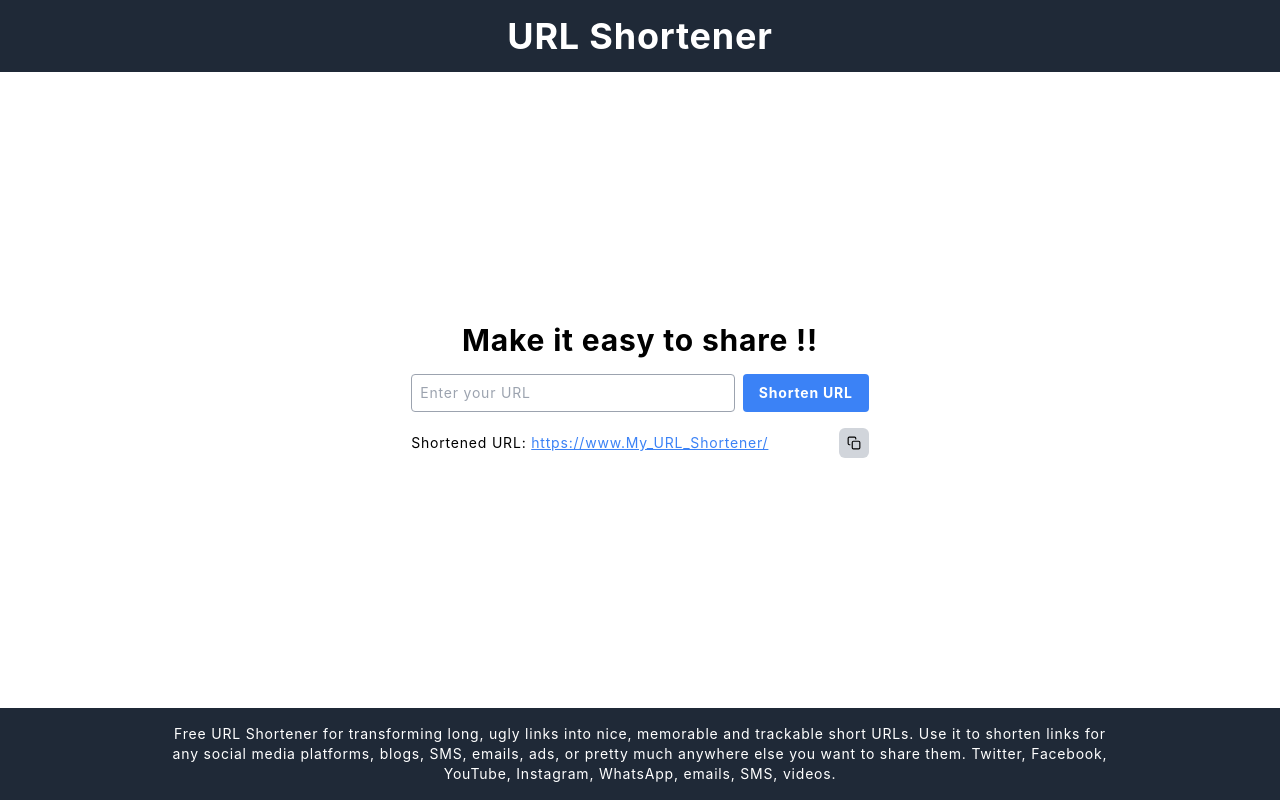
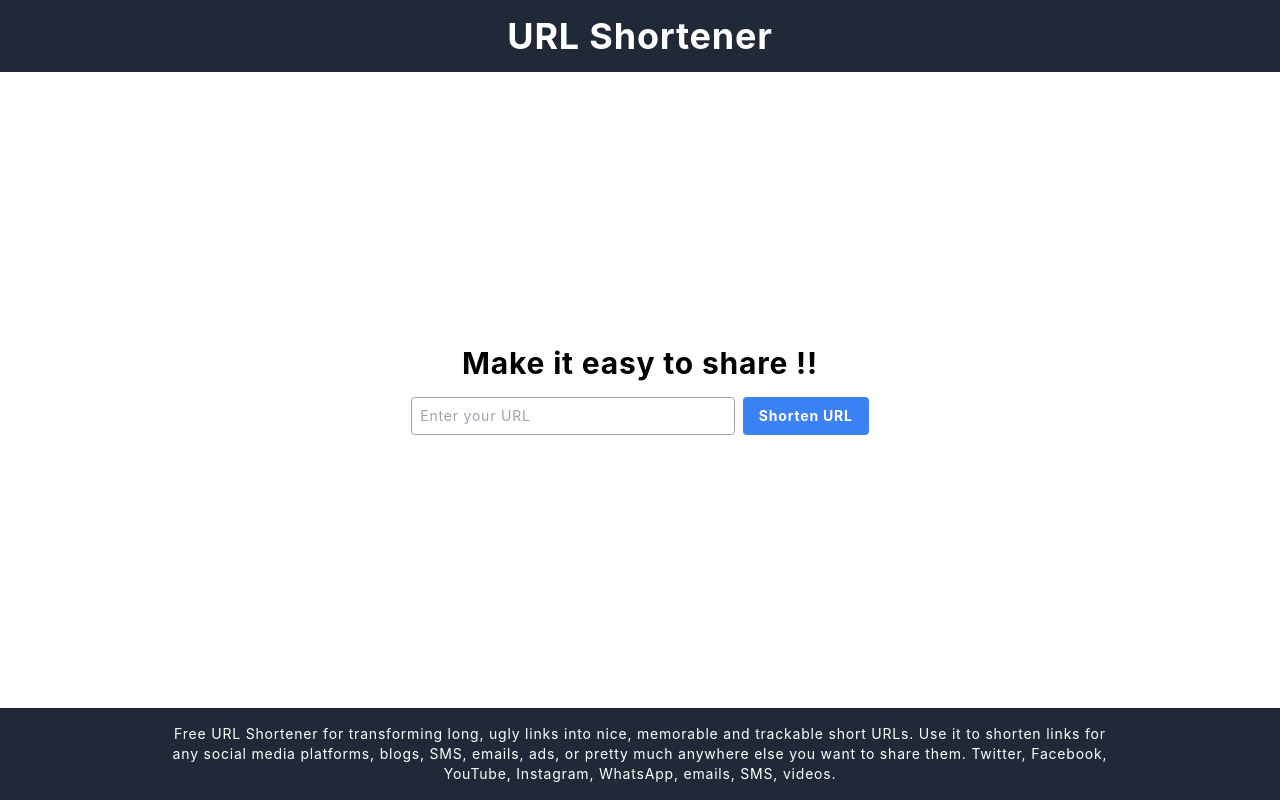
Before and after one commit to PriansGupta/URL-Shortener, a React (Create React App) app: page / in a window 1280 px wide. Built offline with nearby package versions, Linux system fonts and the light colour scheme.

Commit message:
URL Changes

```diff
--- a/src/App.js
+++ b/src/App.js
@@ -5,7 +5,7 @@ import { FiCopy } from "react-icons/fi";
 
 function App() {
   const [originalUrl, setOriginalUrl] = useState("");
-  const [shortUrl, setShortUrl] = useState("https://www.My_URL_Shortener/");
+  const [shortUrl, setShortUrl] = useState("");
   const [loading, setLoading] = useState(false);
   const [copied, setCopied] = useState(false);
   const [isEmptyWarning, setIsEmptyWarning] = useState(false);
@@ -18,7 +18,13 @@ function App() {
     setIsEmptyWarning(false);
     setLoading(true);
     try {
-      const response = await axios.post("/shorten", { originalUrl });
+      const response = await axios.post(
+        "https://make-it-easyy.vercel.app/shorten",
+        {
+          originalUrl,
+        }
+      );
+      console.log(response.data);
       setShortUrl(response.data.shortUrl);
     } catch (error) {
       console.error("Error shortening URL:", error);
```
